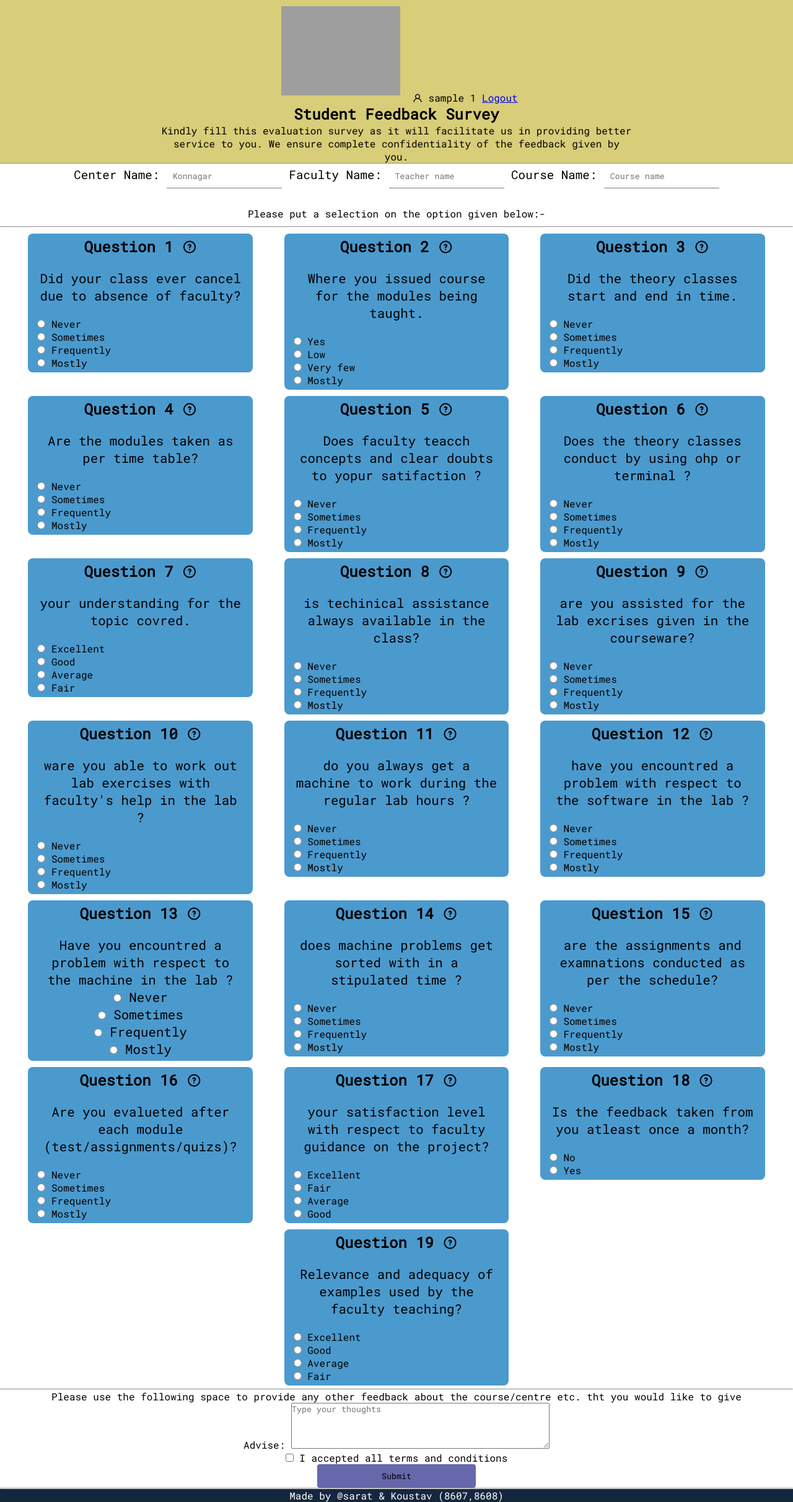
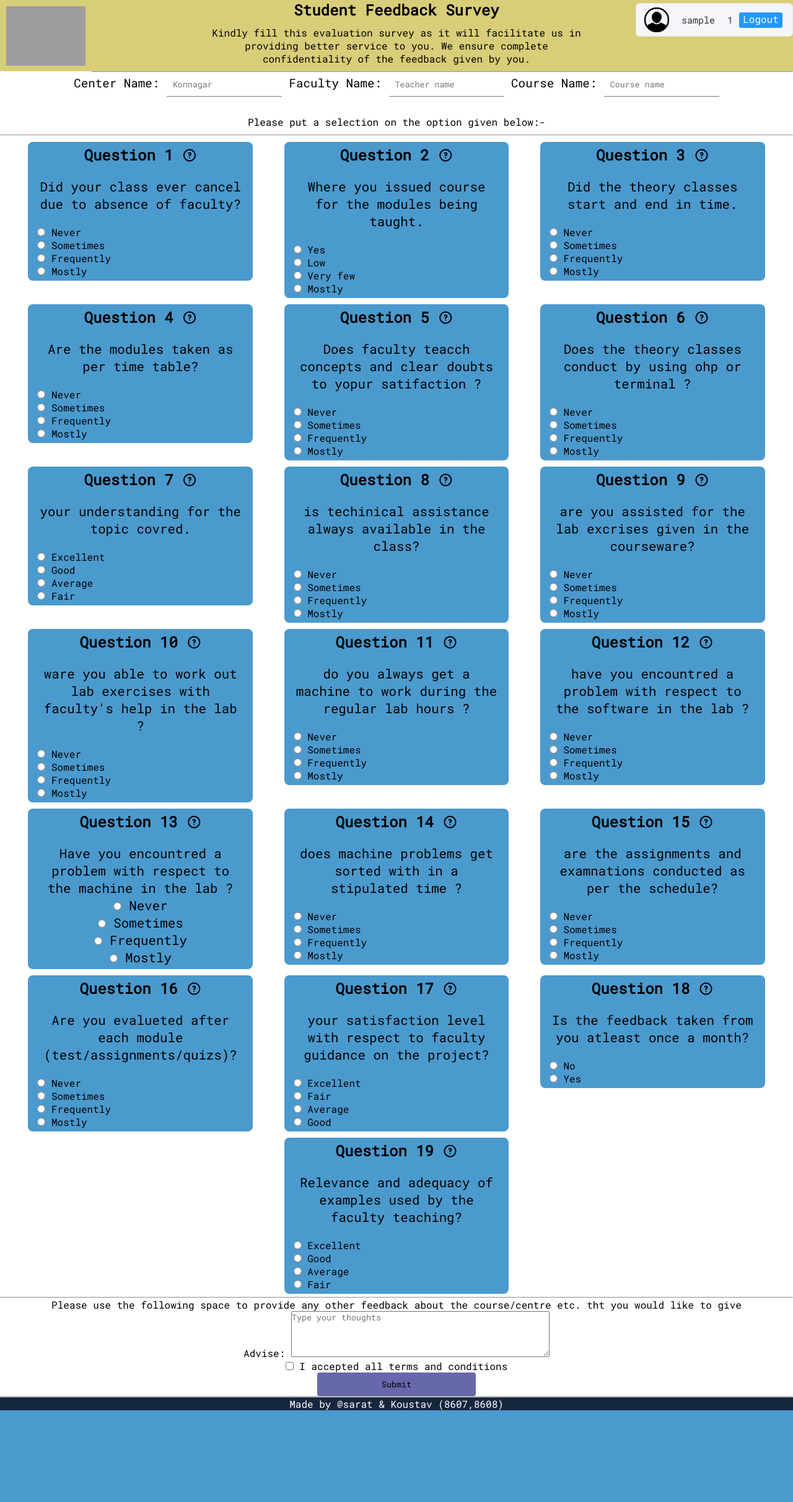
Before and after one commit to SaratGayen/Feedback, a PHP site: page /survey.php in a window 1280 px wide. Shown: the whole page at 62% size. After the commit the page ends 2276 px from the top, so only its background shows below. Run offline with PHP 8.4, Linux system fonts and the light colour scheme; the visitor is signed in with stand-in values (Sample User, id 1); grey boxes are pictures that could not be loaded.

Commit message:
commited re
ne push korlam

```diff
--- a/php/connection.php
+++ b/php/connection.php
@@ -2,7 +2,7 @@
   $hostname = "localhost";
   $username = "root";
   $password = "";
-  $dbname = "feedback";
+  $dbname = "tst";
 
   $con = mysqli_connect($hostname, $username, $password, $dbname);
 if($con){
--- a/style/survey.css
+++ b/style/survey.css
@@ -13,12 +13,19 @@ nav{
     text-align: center;
 }
 img{
-    width: 15%;
+    width: 10%;
     margin: 10px;
+    float: left;
+}
+nav h1{
+    width: fit-content;
+    margin: auto;
+    display: revert-layer;
 }
 nav p{
-    width: 60vw;
-    margin-left: 20%;
+    width: 50vw;
+    margin: auto;
+    padding: 10;
 }
 .info{
     text-align: center;
@@ -110,3 +117,39 @@ footer{
         height: fit-content;
     }
 }
+/*user profile*/
+nav .profile-details{
+    display: flex;
+    align-items: center;
+    background: #F5F6FA;
+    border: 2px solid #EFEEF1;
+    border-radius: 6px;
+    height: 50px;
+    min-width: 190px;
+    padding: 0 15px 0 2px;
+    width: fit-content;float: right;
+    position: relative;
+    top: 5px;
+  }
+  nav .profile-details img{
+    height: 40px;
+    width: 40px;
+    border-radius: 6px;
+    object-fit: cover;
+  }
+  nav .profile-details .admin_name{
+    font-size: 15px;
+    font-weight: 500;
+    color: #333;
+    margin: 0 10px;
+    white-space: nowrap;
+  }
+  .logout{
+    background: #2697FF;
+    color: #fff;
+    text-decoration: none;
+    width: 70px;
+    text-align: center;
+    height: 25px;
+    border-radius:3px;
+}
--- a/survey.php
+++ b/survey.php
@@ -82,10 +82,12 @@ if(isset($_POST['submit'])){
     <header>
         <nav>
             <img src="img/logo.png" alt="logo">
-            <i class="uil uil-user"></i>
-            <span id="user"><?php echo $_SESSION['username'];?></span>
-            <span id="user"><?php echo $_SESSION['code'];?></span>
-            <a href="logout.php" class="logout">Logout</a>
+               <div class="profile-details">
+                  <img src="img/user.png" alt="">
+                  <span class="admin_name"><?php echo $_SESSION['username'];?></span>
+                  <span class="admin_name"><?php echo $_SESSION['code'];?></span>
+                  <a href="logout.php" class="logout">Logout</a>
+              </div>
             <h1>Student Feedback Survey</h1>
             <p>Kindly fill this evaluation survey as it will facilitate us in providing better service to you. We ensure complete confidentiality of the feedback given by you.</p>
         </nav>
```
